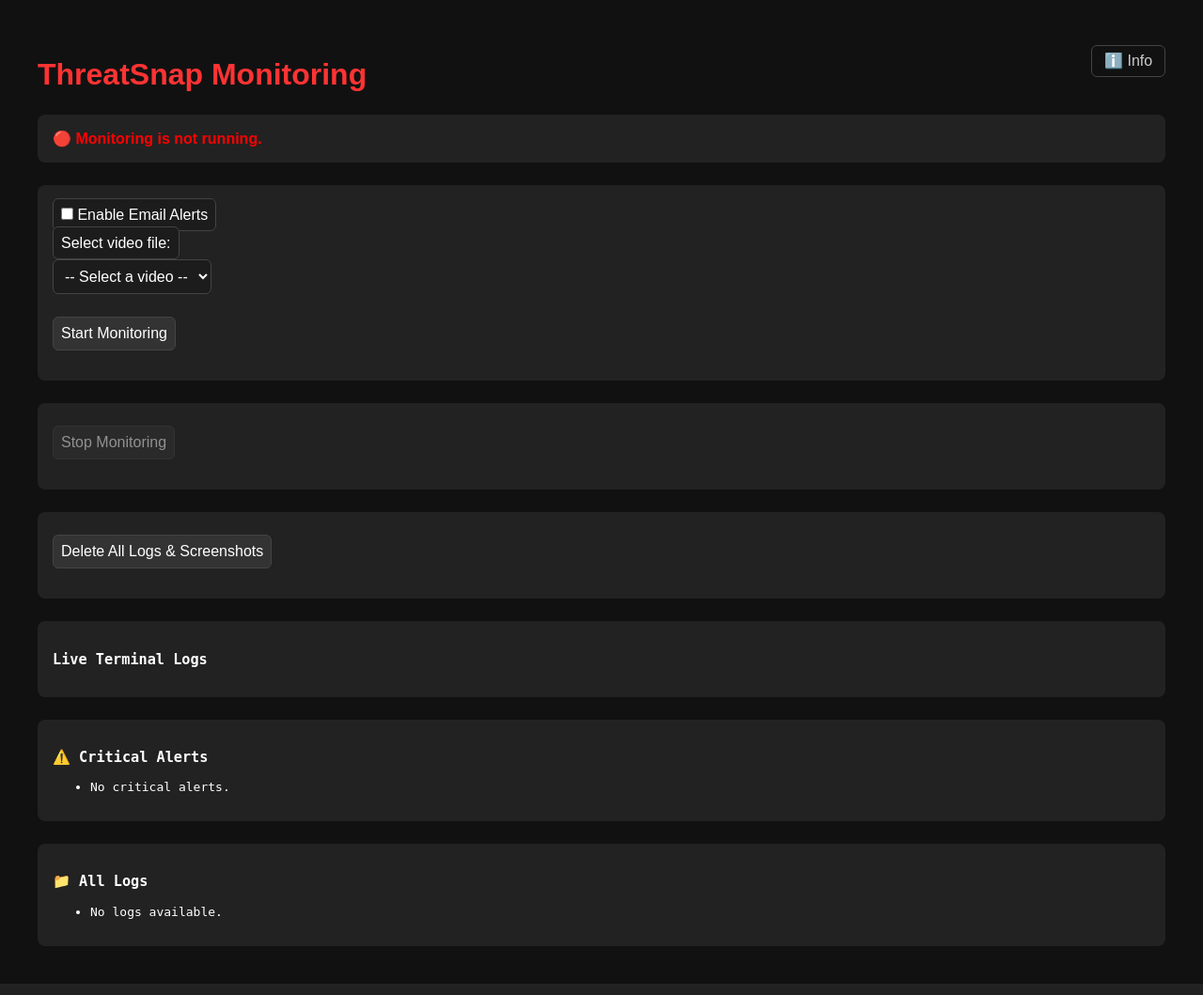
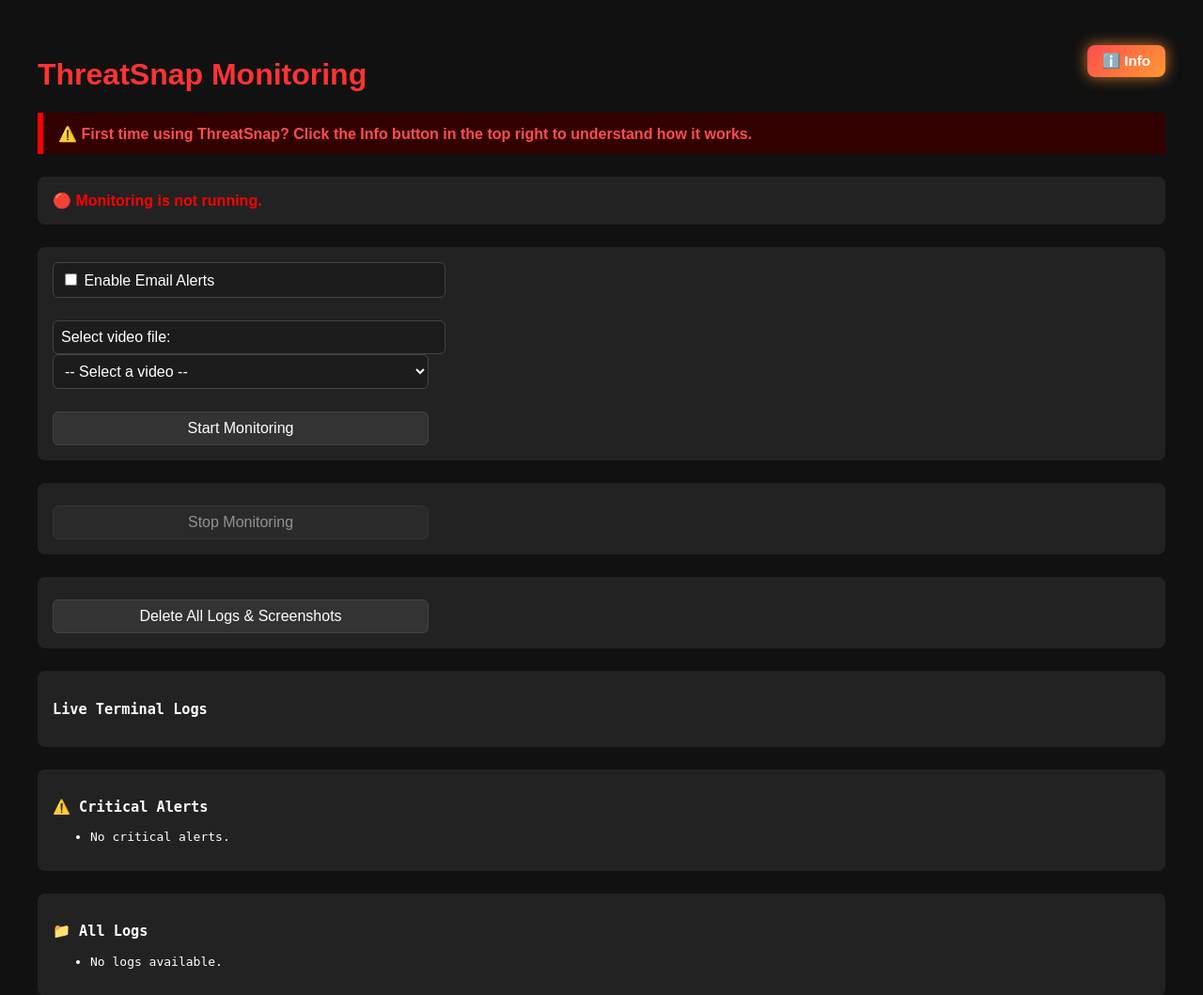
Before and after one commit to SxryxnshS5/ThreatSnap, a Flask app: page / in a window 1280 px wide. Shown: the top 1059 px of the page at 94% size. Run offline with Flask 3, Linux system fonts and the light colour scheme; data that the repository does not hold is empty.

Commit message:
Add first use warning and minor other revisions

```diff
--- a/ThreatSnapBackend/templates/index.html
+++ b/ThreatSnapBackend/templates/index.html
@@ -1,4 +1,3 @@
-<!-- index.html (updated) -->
 <!DOCTYPE html>
 <html lang="en">
   <head>
@@ -15,6 +14,14 @@
       h1 {
         color: #f33;
       }
+      .warning-banner {
+        background: #330000;
+        color: #ff4d4d;
+        padding: 0.8rem 1rem;
+        margin-bottom: 1.5rem;
+        border-left: 6px solid #ff0000;
+        font-weight: bold;
+      }
       form,
       .logs,
       .alerts,
@@ -25,6 +32,11 @@
         background: #222;
         border-radius: 8px;
       }
+      .form-group {
+        margin-bottom: 1.5rem;
+        text-align: left;
+      }
+
       .source-preview-container {
         display: flex;
         gap: 2rem;
@@ -43,7 +55,6 @@
       button,
       label {
         padding: 0.5rem;
-        margin: 0.5rem 0 1rem;
         font-size: 1rem;
         border-radius: 6px;
         border: 1px solid #444;
@@ -57,6 +68,7 @@
         background: #333;
         cursor: pointer;
         transition: background 0.2s ease;
+        margin-top: 0.5rem;
       }
       button:hover {
         background: #444;
@@ -89,22 +101,40 @@
         width: 100%;
         border-radius: 8px;
       }
-
       .info-btn {
         position: absolute;
         top: 2rem;
         right: 2rem;
-        background: transparent;
-        color: #ccc;
-        border: 1px solid #444;
-        padding: 0.4rem 0.8rem;
-        border-radius: 6px;
+        background: linear-gradient(135deg, #ff4d4d, #ff9933);
+        color: white;
+        border: none;
+        padding: 0.5rem 1rem;
+        font-weight: bold;
+        font-size: 0.95rem;
+        border-radius: 8px;
         cursor: pointer;
-        transition: background 0.2s ease;
+        box-shadow: 0 0 10px rgba(255, 77, 77, 0.6);
+        animation: pulse 2s infinite;
+        transition: transform 0.2s ease, box-shadow 0.2s ease;
       }
+
       .info-btn:hover {
-        background: #333;
+        transform: scale(1.05);
+        box-shadow: 0 0 20px rgba(255, 100, 50, 0.8);
       }
+
+      @keyframes pulse {
+        0% {
+          box-shadow: 0 0 8px rgba(255, 77, 77, 0.6);
+        }
+        50% {
+          box-shadow: 0 0 16px rgba(255, 153, 51, 0.8);
+        }
+        100% {
+          box-shadow: 0 0 8px rgba(255, 77, 77, 0.6);
+        }
+      }
+
       .info-modal {
         display: none;
         position: fixed;
@@ -133,28 +163,58 @@
       .info-close:hover {
         color: #fff;
       }
+      form input[type='email'],
+      form select,
+      form button,
+      form label {
+        max-width: 400px;
+        width: 100%;
+        display: block;
+      }
     </style>
   </head>
   <body>
     <h1>ThreatSnap Monitoring</h1>
+    <div class="warning-banner">
+      ⚠️ First time using ThreatSnap? Click the Info button in the top right to
+      understand how it works.
+    </div>
     <button class="info-btn" onclick="toggleInfo()">ℹ️ Info</button>
 
     <div class="info-modal" id="infoModal">
       <span class="info-close" onclick="toggleInfo()">✖</span>
       <h2>About ThreatSnap</h2>
       <p>
-        This is a <strong>demo website</strong> for ThreatSnap — a smart
-        movement and threat detection tool built to run
-        <strong>offline</strong> on edge devices.
+        ThreatSnap is a tool that helps detect
+        <strong>dangerous situations</strong> by analyzing
+        <strong>human movement</strong> in CCTV footage. It’s designed to run
+        <strong>offline</strong> on local devices and works even without
+        internet.
       </p>
+      <p>
+        This demo version works with sample video files and shows how the system
+        can monitor scenes, identify suspicious activity, and send alerts when
+        needed.
+      </p>
+      <p>In the future, we plan to add features like:</p>
+      <ul>
+        <li>Support for <strong>live CCTV camera feeds</strong></li>
+        <li>
+          <strong>User accounts</strong> to manage alert settings and logs
+        </li>
+        <li>
+          <strong>Cloud or hybrid storage</strong> for threat reports and
+          analytics
+        </li>
+      </ul>
       <p><strong>How to use:</strong></p>
       <ol>
         <li>Select a video file</li>
-        <li>Enable email alerts (optional)</li>
-        <li>Click <em>Start Monitoring</em> to begin</li>
-        <li>Tool detects human movement and takes screenshots</li>
-        <li>It analyzes each screenshot for danger and logs it</li>
-        <li>If needed, it emails you an alert with the log & image</li>
+        <li>Enable email alerts if you want to get notified</li>
+        <li>Click <em>Start Monitoring</em></li>
+        <li>It will scan the video for movement and take screenshots</li>
+        <li>Screenshots are analyzed for risky or dangerous behavior</li>
+        <li>If a threat is found, an email alert is sent (if enabled)</li>
       </ol>
     </div>
 
@@ -164,6 +224,7 @@
 
     <div id="startFormSection">
       <form method="POST" action="/start">
+        <div class="form-group">
           <label>
             <input
               type="checkbox"
@@ -171,21 +232,33 @@
               name="enable_email"
               onchange="toggleEmailField(this.checked)"
             />
-          Enable Email Alerts </label
-        ><br />
-
-        <div id="emailField" style="display: none; margin-top: 1rem">
-          <label>Email for alerts:</label><br />
-          <input name="email" placeholder="you@example.com" /><br />
+            Enable Email Alerts
+          </label>
         </div>
 
-        <label>Select video file:</label><br />
-        <select name="filename" onchange="previewVideo(this.value)">
+        <div class="form-group" id="emailField" style="display: none">
+          <label for="email">Email for alerts:</label>
+          <input
+            type="email"
+            name="email"
+            id="email"
+            placeholder="you@example.com"
+          />
+        </div>
+
+        <div class="form-group">
+          <label for="filename">Select video file:</label>
+          <select
+            name="filename"
+            id="filename"
+            onchange="previewVideo(this.value)"
+          >
             <option value="">-- Select a video --</option>
             {% for file in video_files %}
             <option value="{{ file }}">{{ file }}</option>
-          {% endfor %}</select
-        ><br />
+            {% endfor %}
+          </select>
+        </div>
 
         <div class="viewer" id="videoViewer" style="display: none">
           <h4>🎥 Preview</h4>
```
Lines whose indentation alone changed are shown as unchanged.
